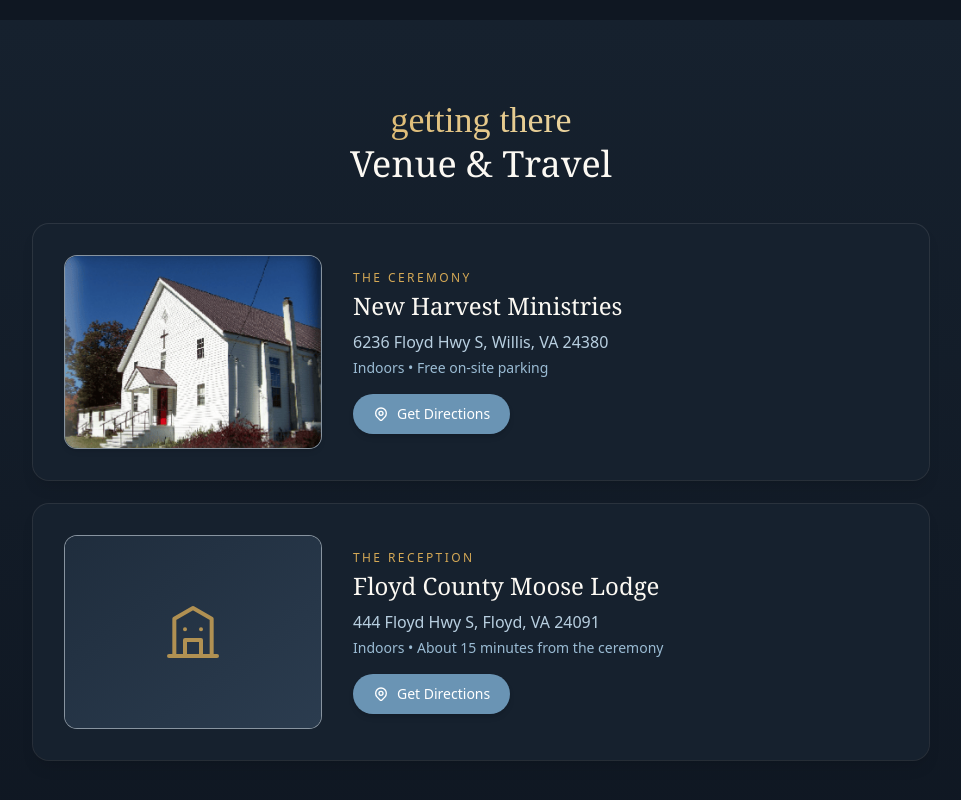
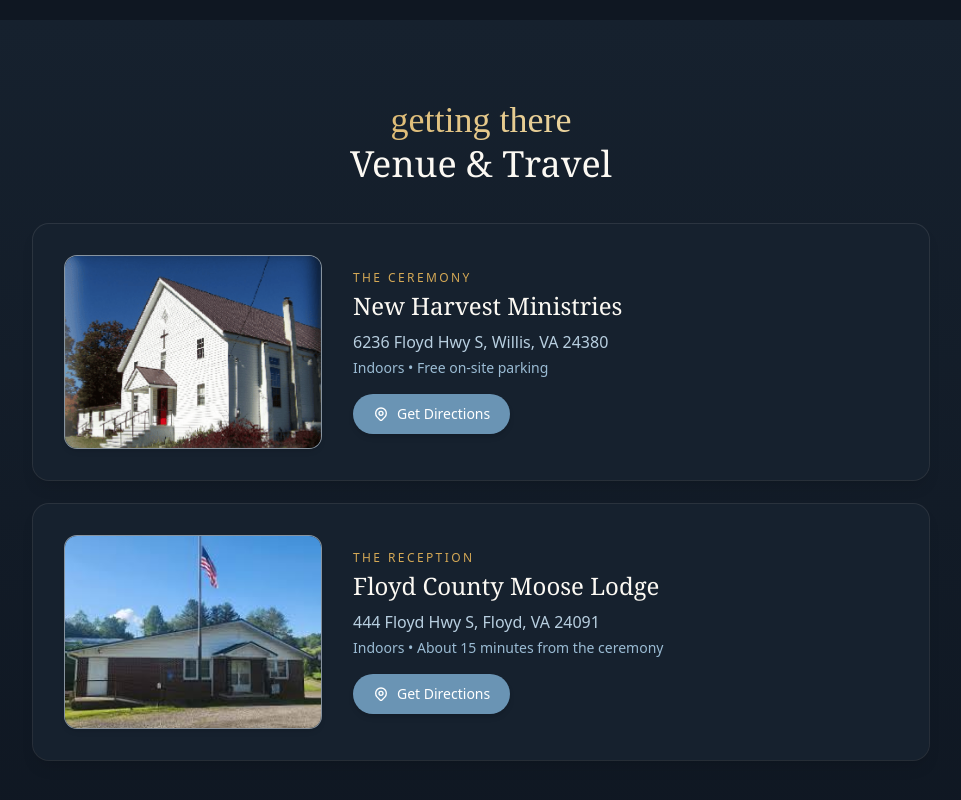
Before and after one commit to beast447/WeddingApp, a React (Vite) app: page / in a window 1280 px wide. Shown: the part 3723-4523 px from the top of the page, without its empty margins (159-1120 px from the left). Built offline with nearby package versions, Linux system fonts and the light colour scheme; no server answers.

Commit message:
added reception photo

```diff
--- a/src/pages/Home.tsx
+++ b/src/pages/Home.tsx
@@ -2,6 +2,7 @@
 import { Link } from 'react-router-dom'
 import CountdownTimer from '../components/CountdownTimer'
 import newHarvest from '../assets/newharvest.png'
+import mooseLodge from '../assets/WeddingPhotos/reception.jpeg'
 import PhotoGallery from "../components/PhotoGallery"
 
 const quickFacts = [
@@ -311,10 +312,12 @@
           {/* Reception Venue */}
           <div className="hover-lift bg-white dark:bg-night-800 rounded-2xl p-6 sm:p-8 shadow-lg ring-1 ring-sage-100 dark:ring-white/10 mb-6">
             <div className="flex flex-col md:flex-row items-center gap-6 sm:gap-8">
-              <div className="w-full md:w-64 h-48 shrink-0 rounded-xl bg-gradient-to-br from-sage-100 to-cream-100 dark:from-night-700 dark:to-night-600 flex items-center justify-center ring-1 ring-sage-200/60">
-                <svg className="w-16 h-16 text-sage-500 dark:text-gold-400/80" fill="none" stroke="currentColor" viewBox="0 0 24 24">
-                  <path strokeLinecap="round" strokeLinejoin="round" strokeWidth={1.5} d="M3 21h18M5 21V7l7-4 7 4v14M9 21v-6h6v6M9 11h.01M15 11h.01" />
-                </svg>
+             <div className="overflow-hidden rounded-xl shadow-md ring-1 ring-sage-200/60 shrink-0">
+                <img
+                  src={mooseLodge}
+                  alt="A picture of New Harvest Ministries"
+                  className="w-full md:w-64 h-48 object-cover transition-transform duration-500 hover:scale-105"
+                />
               </div>
               <div className="text-center md:text-left">
                 <p className="text-gold-600 dark:text-gold-400 text-xs uppercase tracking-[0.2em] mb-1">The Reception</p>
```
Also changed, not shown: src/assets/WeddingPhotos/reception.jpeg (added).
